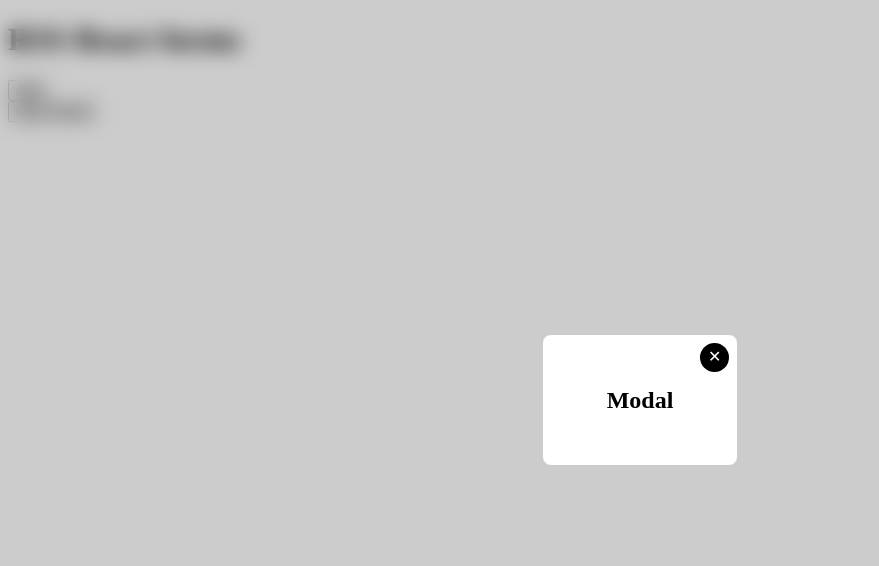
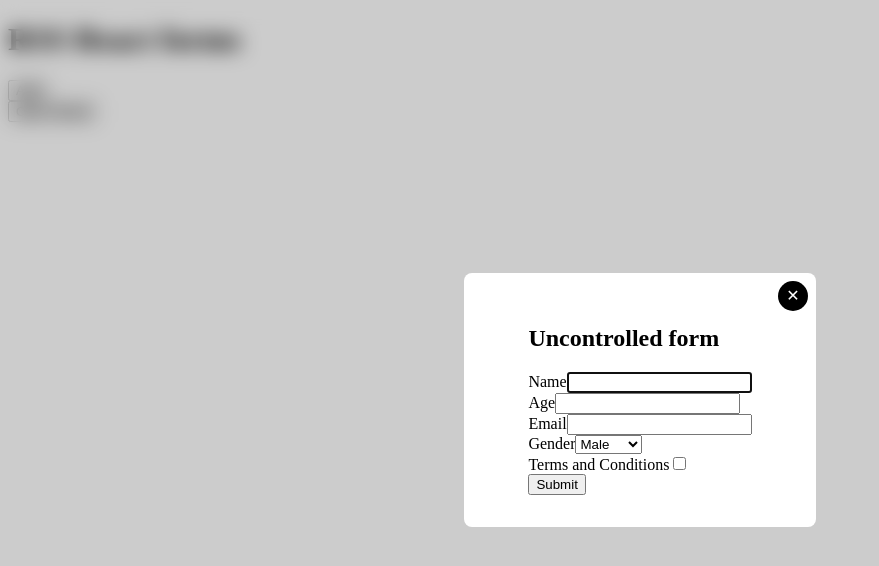
Before and after one commit to konfuzz/rss-react, a React (Vite) app: page / in a window 1280 px wide. Both pictures are taken after a click on the button "Open Modal". Shown: the top 566 px of the page, without its empty margins (0-879 px from the left). Built offline with nearby package versions, Linux system fonts and the light colour scheme.

Commit message:
feat: implement uncontrolled form

```diff
--- /dev/null
+++ b/src/components/UncontrolledForm/UncontrolledForm.tsx
@@ -0,0 +1,55 @@
+import { useFormStore } from '../../store/useFormStore';
+
+export default function UncontrolledForm({ onClose }: { onClose: () => void }) {
+  const { addSubmission } = useFormStore();
+
+  const handleSubmit = (e: React.SubmitEvent<HTMLFormElement>) => {
+    e.preventDefault();
+    const data = Object.fromEntries(new FormData(e.currentTarget));
+
+    addSubmission({
+      id: crypto.randomUUID(),
+      name: data.name as string,
+      age: Number(data.age),
+      email: data.email as string,
+      gender: data.gender as string,
+      terms: data.terms === "On" ? true : false,
+      image: 'https://placehold.co/200x200/png',
+      password: '123456',
+      country: 'USA',
+    })
+
+    onClose();
+    e.currentTarget.reset();
+  };
+
+  return (
+    <form onSubmit={handleSubmit}>
+      <h2>Uncontrolled form</h2>
+      <div className="field">
+        <label htmlFor="name">Name</label>
+        <input type="text" id="name" name="name" />
+      </div>
+      <div className="field">
+        <label htmlFor="age">Age</label>
+        <input type="number" id="age" name="age" />
+      </div>
+      <div className="field">
+        <label htmlFor="email">Email</label>
+        <input type="email" id="email" name="email" />
+      </div>
+      <div className="field">
+        <label htmlFor="gender">Gender</label>
+        <select id="gender" name="gender">
+          <option value="Male">Male</option>
+          <option value="Female">Female</option>
+        </select>
+      </div>
+      <div className="field">
+      <label htmlFor="terms">Terms and Conditions</label>
+      <input type="checkbox" id="terms" name="terms" />
+      </div>
+      <button type="submit">Submit</button>
+    </form>
+  )
+}
--- a/src/pages/Homepage.tsx
+++ b/src/pages/Homepage.tsx
@@ -3,6 +3,7 @@ import { useRef } from 'react';
 import Modal from '../components/Modal/Modal';
 import Button from '../components/Button/Button';
 import SubmissionsList from '../components/SubmissionsList/SubmissionsList';
+import UncontrolledForm from '../components/UncontrolledForm/UncontrolledForm';
 
 export default function Homepage() {
   const dialogRef = useRef<HTMLDialogElement | null>(null);
@@ -16,7 +17,7 @@ export default function Homepage() {
       </Button>
       <Modal ref={dialogRef} onClose={() => dialogRef.current?.close()}>
         <div className="modal-container">
-          <h2>Modal</h2>
+          <UncontrolledForm onClose={() => dialogRef.current?.close()} />
         </div>
       </Modal>
     </main>
```
